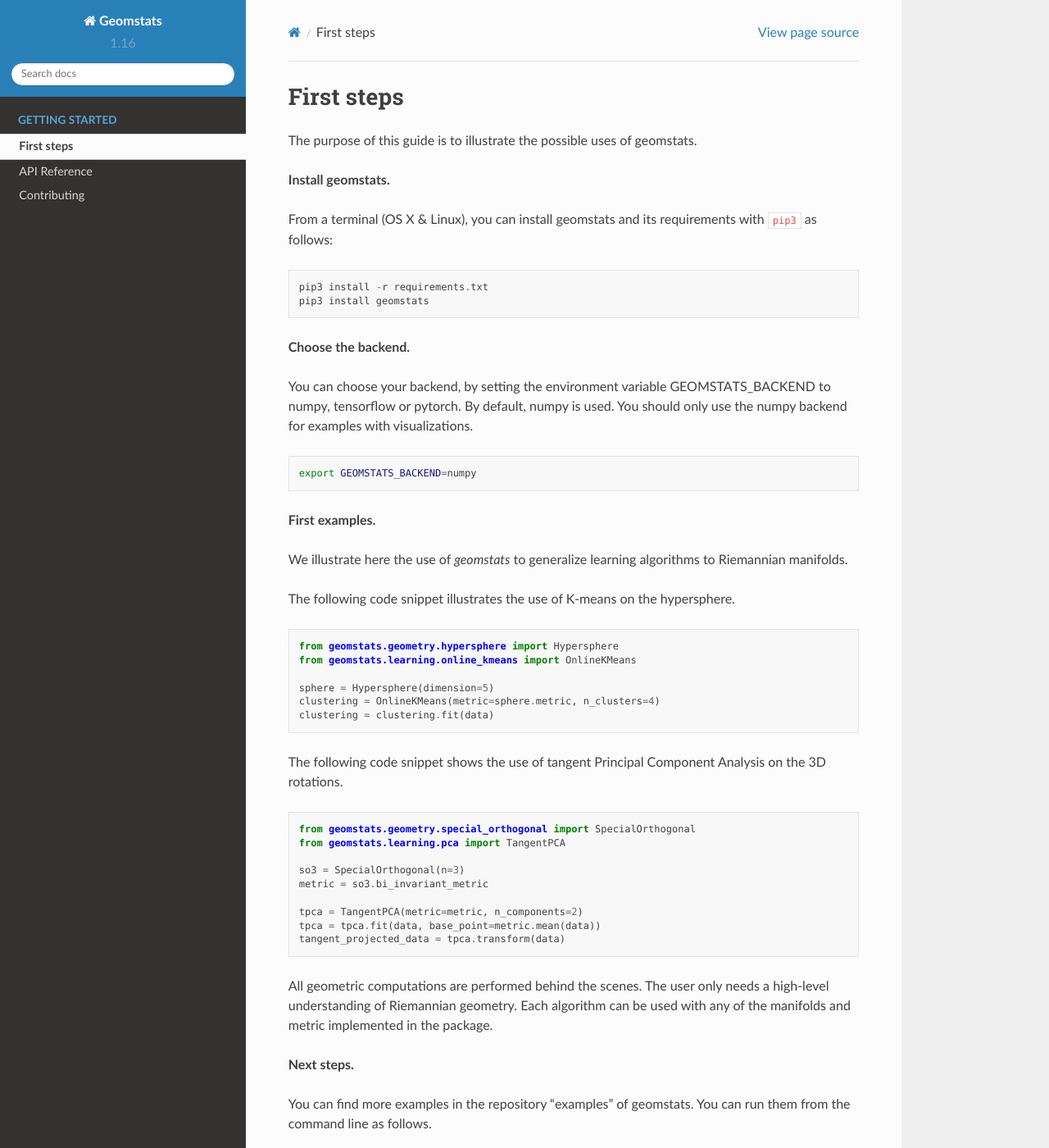
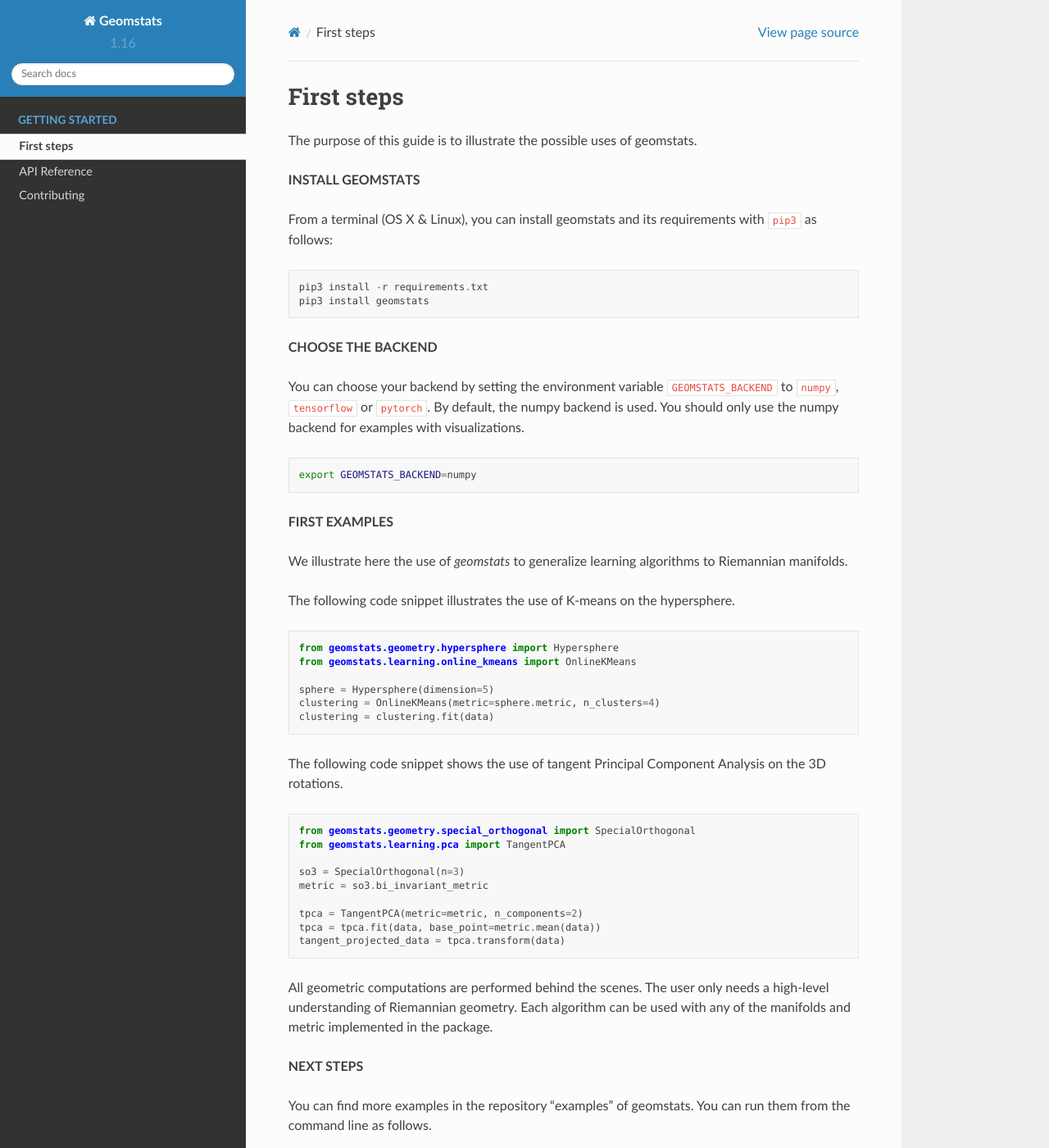
Before and after one commit to geomstats/geomstats, a Sphinx documentation site: the page built from docs/first-steps.rst, in a window 1280 px wide and 1400 px high. Shown: the whole window at 82% size. Built offline with Sphinx 7.4.7 and the Read the Docs theme 2.0.0, drawn with Linux system fonts in a browser that asks for light colours.

Commit message:
Address review

```diff
--- a/docs/first-steps.rst
+++ b/docs/first-steps.rst
@@ -6,22 +6,22 @@ First steps
 
 The purpose of this guide is to illustrate the possible uses of geomstats.
 
-**Install geomstats.**
+**INSTALL GEOMSTATS**
 
 From a terminal (OS X & Linux), you can install geomstats and its requirements with ``pip3`` as follows::
 
     pip3 install -r requirements.txt
     pip3 install geomstats
 
-**Choose the backend.**
+**CHOOSE THE BACKEND**
 
-You can choose your backend, by setting the environment variable GEOMSTATS_BACKEND to numpy, tensorflow or pytorch. By default, numpy is used. You should only use the numpy backend for examples with visualizations.
+You can choose your backend by setting the environment variable ``GEOMSTATS_BACKEND`` to ``numpy``, ``tensorflow`` or ``pytorch``. By default, the numpy backend is used. You should only use the numpy backend for examples with visualizations.
 
 .. code-block:: bash
 
     export GEOMSTATS_BACKEND=numpy
 
-**First examples.**
+**FIRST EXAMPLES**
 
 We illustrate here the use of `geomstats` to generalize learning
 algorithms to Riemannian manifolds.
@@ -58,7 +58,7 @@ Each algorithm can be used with any of the manifolds and metric
 implemented in the package.
 
 
-**Next steps.**
+**NEXT STEPS**
 
 You can find more examples in the repository "examples" of geomstats. You can run them from the command line as follows.
 
--- a/docs/index.rst
+++ b/docs/index.rst
@@ -11,12 +11,12 @@ such as manifolds and Riemannian metrics, with an object-oriented approach.
 
 The module `learning` implements statistics and learning algorithms for data
 on manifolds. The code is object-oriented and classes inherit from
-Scikit-Learn base classes and mixin.
+scikit-learn's base classes and mixins.
 
 To learn how to use `geomstats`, visit the page :ref:`first_steps`.
 To contribute to `geomstats` visit the page :ref:`contributing`.
 
-**Quick install**
+**QUICK INSTALL**
 
 .. code-block:: bash
 
```
